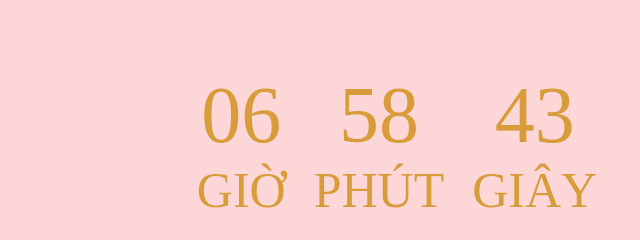
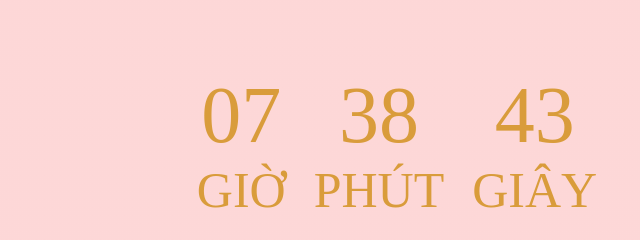
Before and after one commit to nbngoc93/nbngoc93.github.io, a plain HTML site: page index.html in a window 1280 px wide. Shown: the part 239-479 px from the top of the page, 243-883 px from the left. Drawn offline with Linux system fonts and the light colour scheme.

Commit message:
fix Linh

```diff
--- a/index.html
+++ b/index.html
@@ -324,7 +324,7 @@
 
   function calculateRemainingTime() {
     const comingYear = new Date().getFullYear();
-    const comingDate = new Date(`June 15, ${comingYear} 23:20:00`);
+    const comingDate = new Date(`June 16, ${comingYear} 00:00:00`);
 
     const now = new Date();
     const remainingTime = comingDate.getTime() - now.getTime();
```
